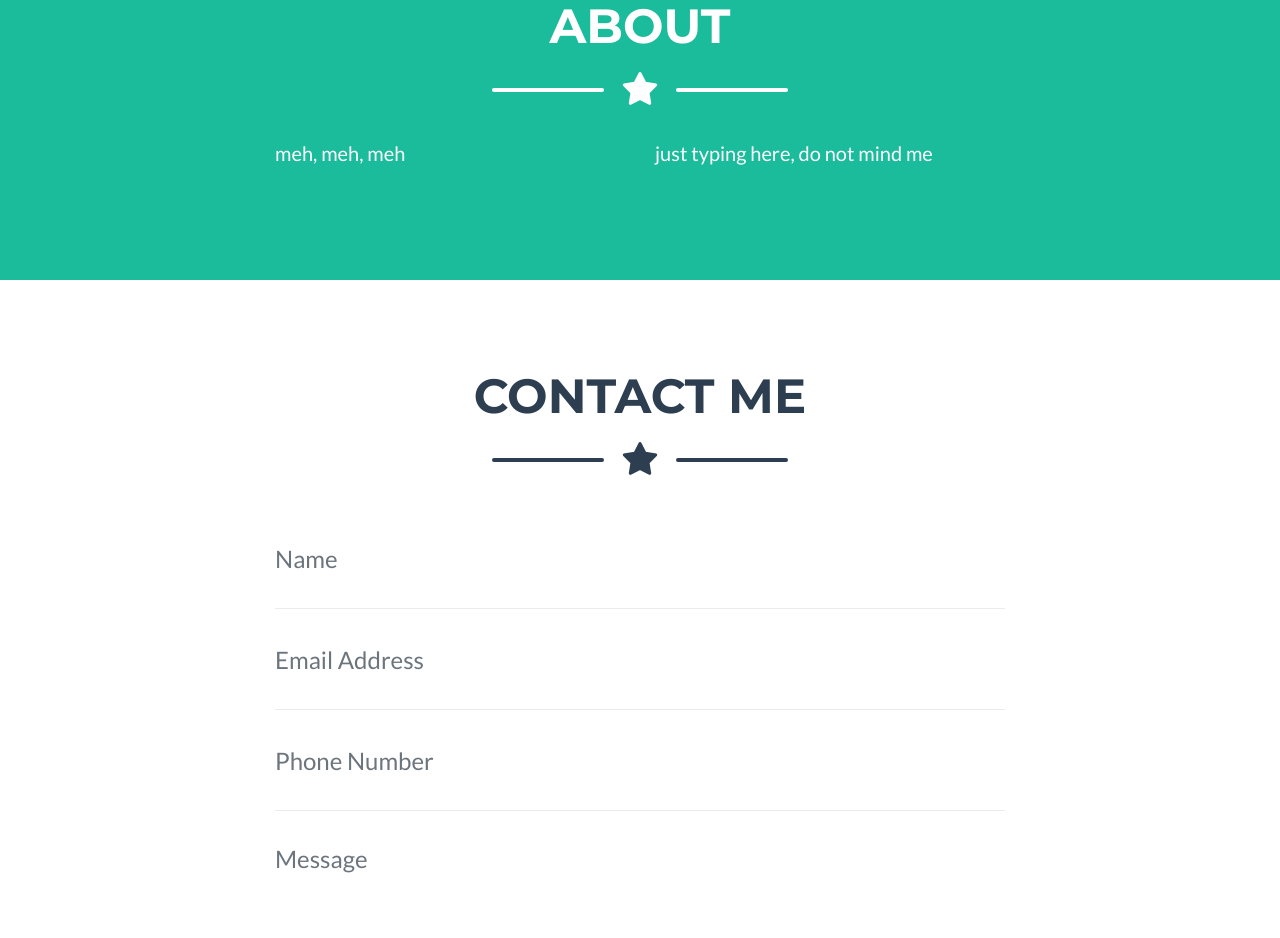
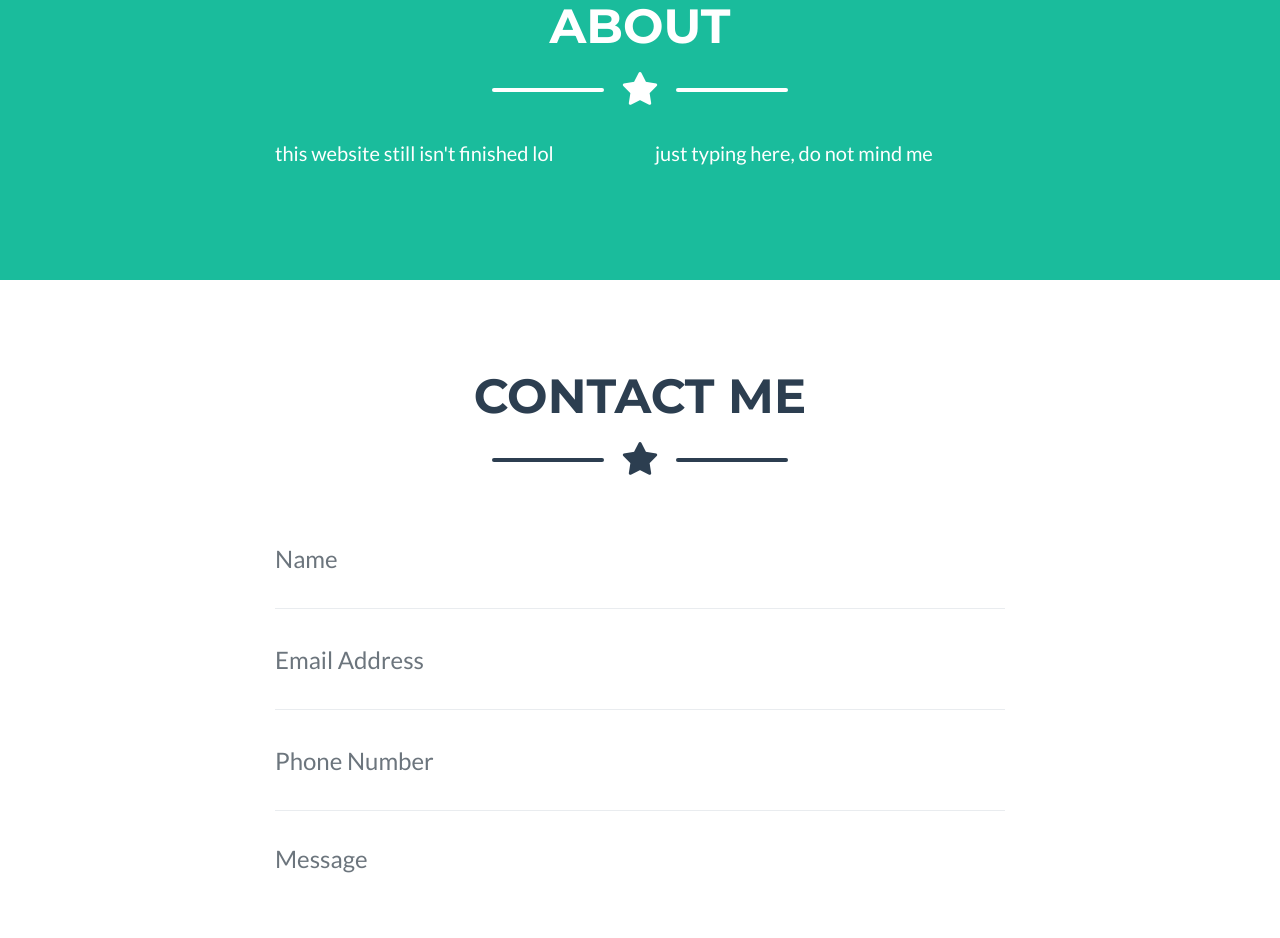
Before and after one commit to elainaheraty/elainaheraty.github.io, a website: page index.html in a window 1280 px wide. Shown: the part 1020-1958 px from the top of the page. Drawn offline with nearby package versions, Linux system fonts and the light colour scheme; files whose address does not match are found by name.

Commit message:
Update index.html

```diff
--- a/index.html
+++ b/index.html
@@ -189,7 +189,7 @@
       <!-- About Section Content -->
       <div class="row">
         <div class="col-lg-4 ml-auto">
-          <p class="lead">meh, meh, meh</p>
+          <p class="lead">this website still isn't finished lol</p>
         </div>
         <div class="col-lg-4 mr-auto">
           <p class="lead">just typing here, do not mind me</p>
```
